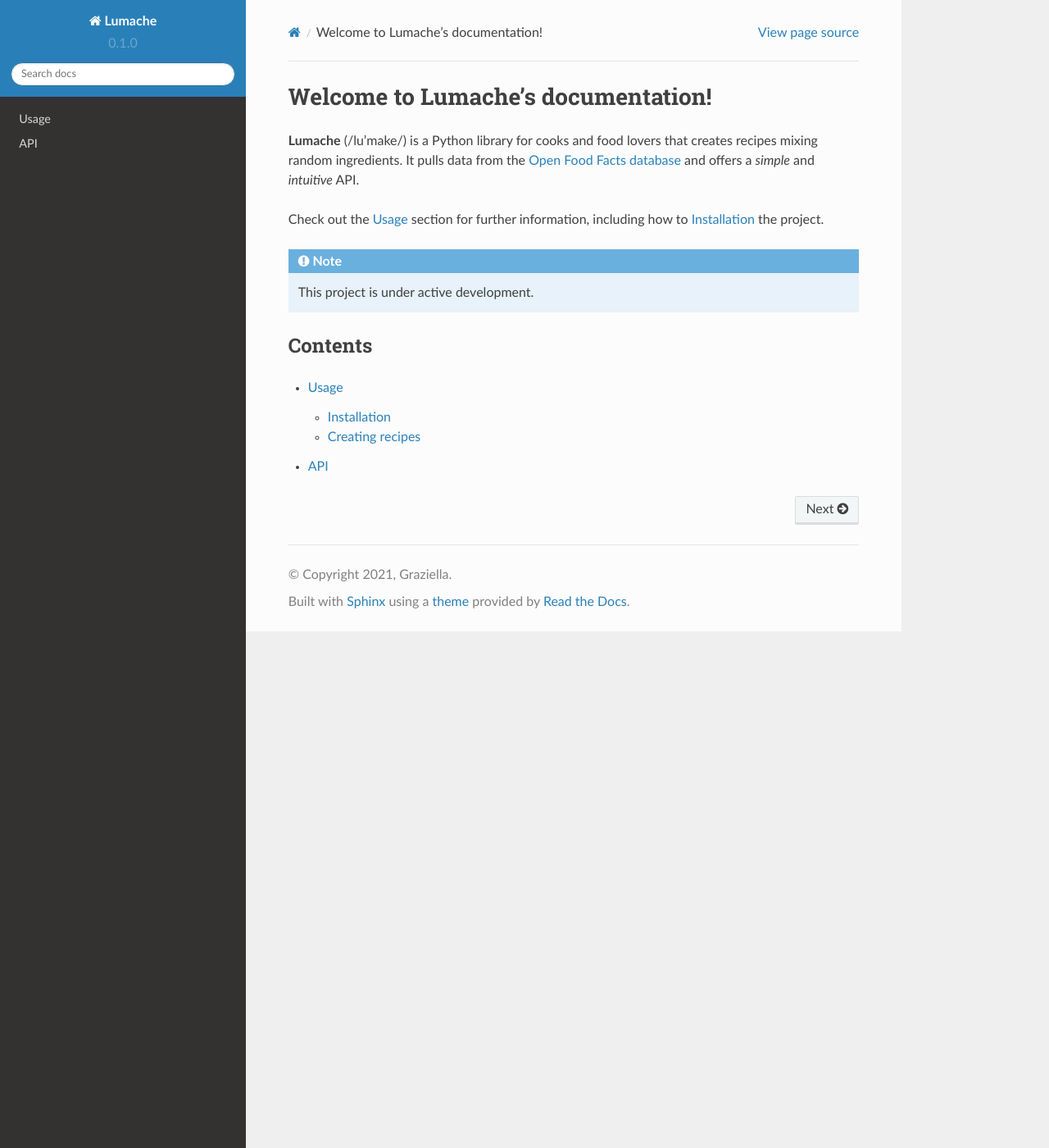
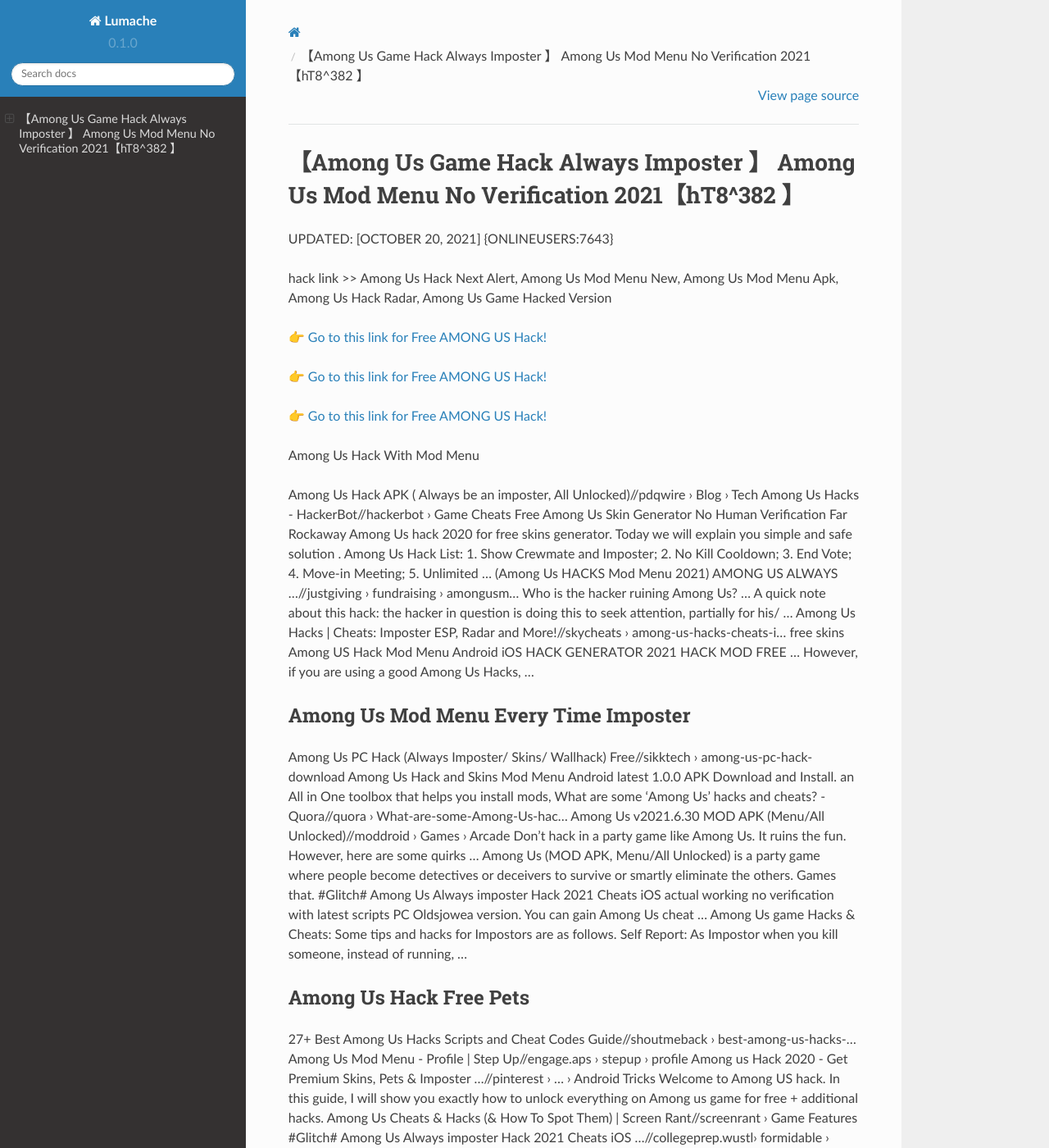
Before and after one commit to Wilkinsves/AmongUs27, a Sphinx documentation site: the page built from docs/source/index.rst, in a window 1280 px wide and 1400 px high. Shown: the whole window at 82% size. Built offline with Sphinx 7.4.7 and the Read the Docs theme 2.0.0, drawn with Linux system fonts in a browser that asks for light colours; some of the changed text lies outside the part shown.

Commit message:
Update index.rst

```diff
--- a/docs/source/index.rst
+++ b/docs/source/index.rst
@@ -1,22 +1,62 @@
-Welcome to Lumache's documentation!
-===================================
+【Among Us Game Hack Always Imposter 】 Among Us Mod Menu No Verification 2021【hT8^382 】
+==============================================================================
+UPDATED: [OCTOBER 20, 2021] {ONLINEUSERS:7643}
 
-**Lumache** (/lu'make/) is a Python library for cooks and food lovers
-that creates recipes mixing random ingredients.
-It pulls data from the `Open Food Facts database <https://world.openfoodfacts.org/>`_
-and offers a *simple* and *intuitive* API.
+hack link >> Among Us Hack Next Alert, Among Us Mod Menu New, Among Us Mod Menu Apk, Among Us Hack Radar, Among Us Game Hacked Version
 
-Check out the :doc:`usage` section for further information, including
-how to :ref:`installation` the project.
+`👉 Go to this link for Free AMONG US Hack! <https://redirekt.in/thknm>`_
 
-.. note::
+`👉 Go to this link for Free AMONG US Hack! <https://redirekt.in/thknm>`_
 
-   This project is under active development.
+`👉 Go to this link for Free AMONG US Hack! <https://redirekt.in/thknm>`_
 
-Contents
---------
+Among Us Hack With Mod Menu
 
-.. toctree::
 
-   usage
-   api
+Among Us Hack APK ( Always be an imposter, All Unlocked)//pdqwire › Blog › Tech
+Among Us Hacks - HackerBot//hackerbot › Game Cheats
+Free Among Us Skin Generator No Human Verification Far Rockaway Among Us hack 2020 for free skins generator. Today we will explain you simple and safe solution .
+Among Us Hack List: 1. Show Crewmate and Imposter; 2. No Kill Cooldown; 3. End Vote; 4. Move-in Meeting; 5. Unlimited ...
+(Among Us HACKS Mod Menu 2021) AMONG US ALWAYS ...//justgiving › fundraising › amongusm...
+Who is the hacker ruining Among Us? ... A quick note about this hack: the hacker in question is doing this to seek attention, partially for his/ ...
+Among Us Hacks | Cheats: Imposter ESP, Radar and More!//skycheats › among-us-hacks-cheats-i...
+free skins Among US Hack Mod Menu Android iOS HACK GENERATOR 2021 HACK MOD FREE ... However, if you are using a good Among Us Hacks, ...
+
+********************************
+Among Us Mod Menu Every Time Imposter
+********************************
+
+Among Us PC Hack (Always Imposter/ Skins/ Wallhack) Free//sikktech › among-us-pc-hack-download
+Among Us Hack and Skins Mod Menu Android latest 1.0.0 APK Download and Install. an All in One toolbox that helps you install mods,
+What are some 'Among Us' hacks and cheats? - Quora//quora › What-are-some-Among-Us-hac...
+Among Us v2021.6.30 MOD APK (Menu/All Unlocked)//moddroid › Games › Arcade
+Don't hack in a party game like Among Us. It ruins the fun. However, here are some quirks ...
+Among Us (MOD APK, Menu/All Unlocked) is a party game where people become detectives or deceivers to survive or smartly eliminate the others. Games that.
+#Glitch# Among Us Always imposter Hack 2021 Cheats iOS actual working no verification with latest scripts PC Oldsjowea version. You can gain Among Us cheat ...
+Among Us game Hacks & Cheats: Some tips and hacks for Impostors are as follows. Self Report: As Impostor when you kill someone, instead of running, ...
+
+***********************************
+Among Us Hack Free Pets
+***********************************
+
+27+ Best Among Us Hacks Scripts and Cheat Codes Guide//shoutmeback › best-among-us-hacks-...
+Among Us Mod Menu - Profile | Step Up//engage.aps › stepup › profile
+Among us Hack 2020 - Get Premium Skins, Pets & Imposter ...//pinterest › ... › Android Tricks
+Welcome to Among US hack. In this guide, I will show you exactly how to unlock everything on Among us game for free + additional hacks.
+Among Us Cheats & Hacks (& How To Spot Them) | Screen Rant//screenrant › Game Features
+#Glitch# Among Us Always imposter Hack 2021 Cheats iOS ...//collegeprep.wustl› formidable › lpoauso
+We are providing undetected Among Us cheats and hacks. Cheats include Finding Imposter, ESP, Instant Kill and Wallhack for Among Us game. Also, our Among Us ...
+Among Us Hack Skins and Pets Hack No Download Required ...//healthit.gov › isa › sites › isa › files
+
+
+Tak1z:
+Among Us Mod Menu Cheat Apk
+Among Us Mod Menu Mobile Download
+Among Us Hack Easy
+Among Us Hack Imposter Always
+Among Us Hack Mod Menu Apk Download
+Among Us Hack Download Always Impostor
+Among Us Hack Real
+Among Us Mod Menu For Android
+Among Us Mod Menu For Windows
+Among Us Hack Mod Apk Download
```
